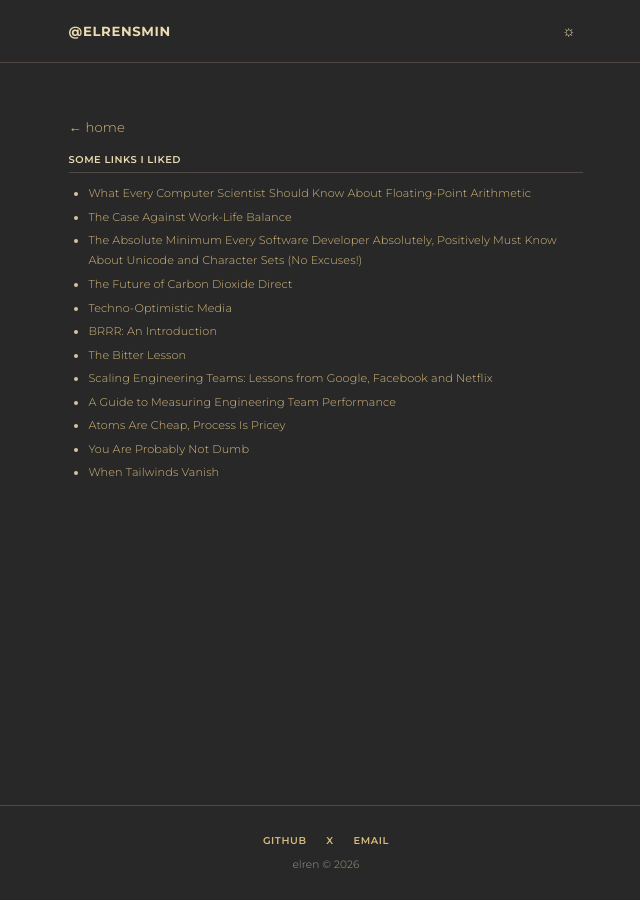
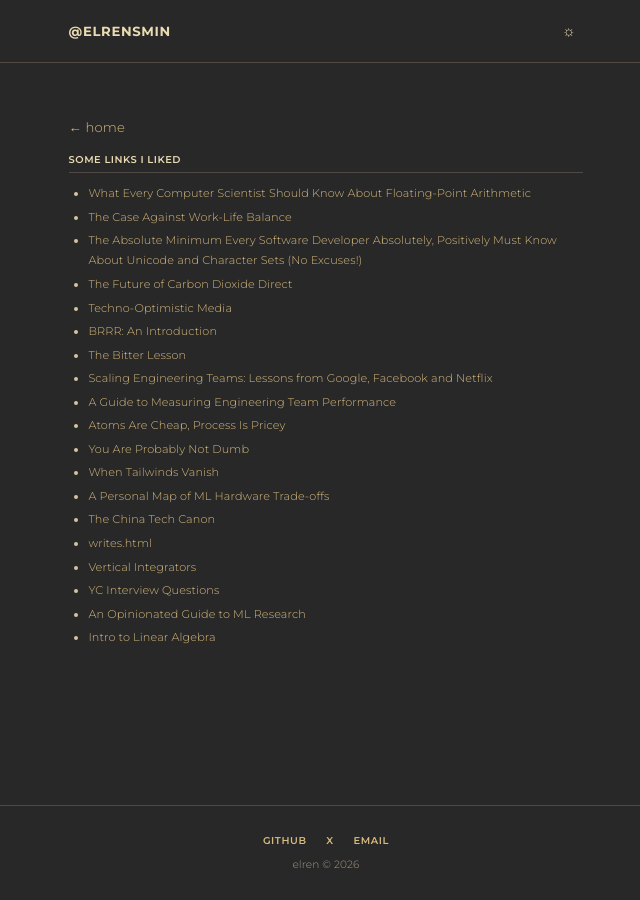
Before and after one commit to elrensmin/elrensmin.github.io, a Jekyll site: the page built from blogs.md, in a window 1280 px wide. Shown: the whole page, without its empty margins (314-954 px from the left). Built offline with Jekyll 4.4.1, drawn with Linux system fonts in a browser that asks for light colours.

Commit message:
add blogs

```diff
--- a/_config.yml
+++ b/_config.yml
@@ -18,9 +18,6 @@ collections:
   experiments:
     output: true
     permalink: /experiments/:title/
-  reports:
-    output: true
-    permalink: /reports/:title/
   artifacts:
     output: true
     permalink: /artifacts/:title/
@@ -34,11 +31,6 @@ defaults:
   - scope:
       path: ""
       type: "experiments"
-    values:
-      layout: log
-  - scope:
-      path: ""
-      type: "reports"
     values:
       layout: log
   - scope:
--- a/_sass/_layout.scss
+++ b/_sass/_layout.scss
@@ -420,10 +420,6 @@ body.light .icon-dark { display: inline; }
 .home-section:nth-child(even) h3 {
   text-align: right;
 }
-.home-section.home-others {
-  grid-column: 1 / -1;
-  justify-self: center;
-}
 .home-section h3 {
   font-size: 0.75rem;
   font-weight: 600;
--- a/blogs.md
+++ b/blogs.md
@@ -23,5 +23,12 @@ hide_title: true
 - [Atoms Are Cheap, Process Is Pricey](https://futureblind.com/p/atoms-are-cheap-process-is-pricey){:target="_blank"}
 - [You Are Probably Not Dumb](https://lelouch.dev/blog/you-are-probably-not-dumb/){:target="_blank"}
 - [When Tailwinds Vanish](https://open.substack.com/pub/luttig/p/when-tailwinds-vanish){:target="_blank"}
+- [A Personal Map of ML Hardware Trade-offs](https://vbml.substack.com/p/a-personal-map-of-ml-hardware-trade){:target="_blank"}
+- [The China Tech Canon](https://afraw.substack.com/p/the-china-tech-canon){:target="_blank"}
+- [writes.html](https://paulgraham.com/writes.html){:target="_blank"}
+- [Vertical Integrators](https://www.notboring.co/p/vertical-integrators){:target="_blank"}
+- [YC Interview Questions](https://johnsillings.com/2021/11/26/yc-interview-questions.html){:target="_blank"}
+- [An Opinionated Guide to ML Research](http://joschu.net/blog/opinionated-guide-ml-research.html){:target="_blank"}
+- [Intro to Linear Algebra](https://pabloinsente.github.io/intro-linear-algebra){:target="_blank"}
 
 </div>
```
Also changed, not shown: _writing/some-heuristics.md (added, +40 -0 lines), index.md (+3 -20 lines), reports.md (deleted, +0 -20 lines).
